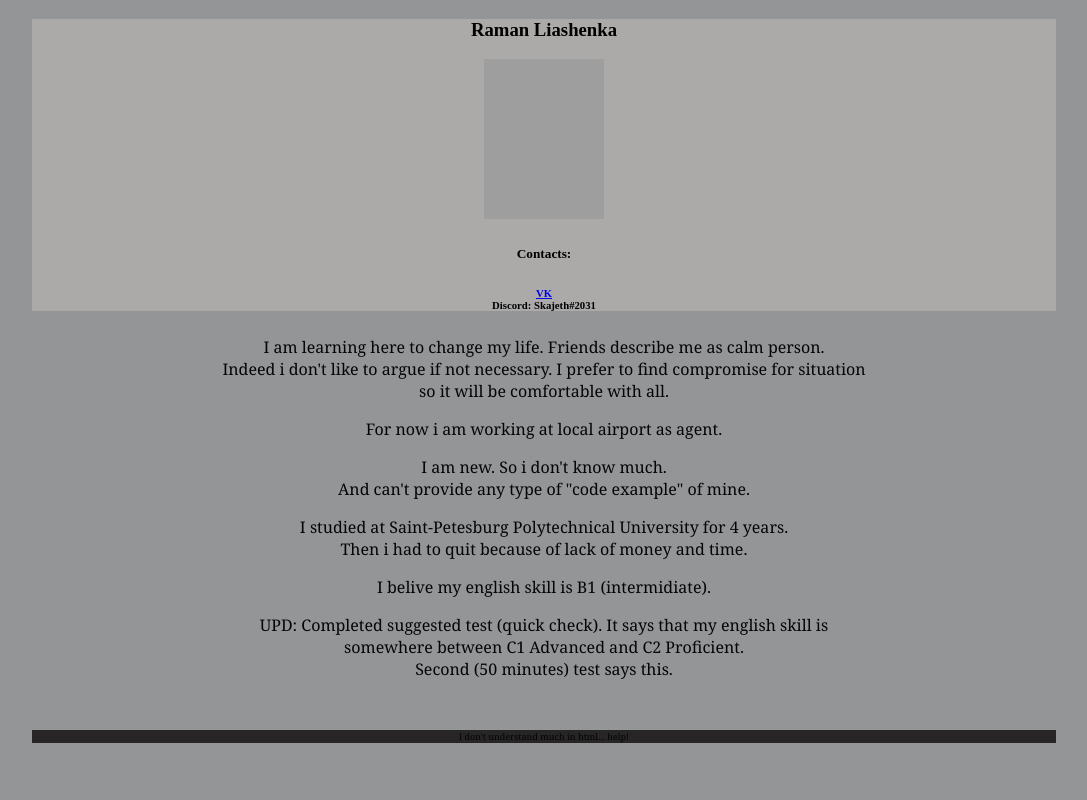
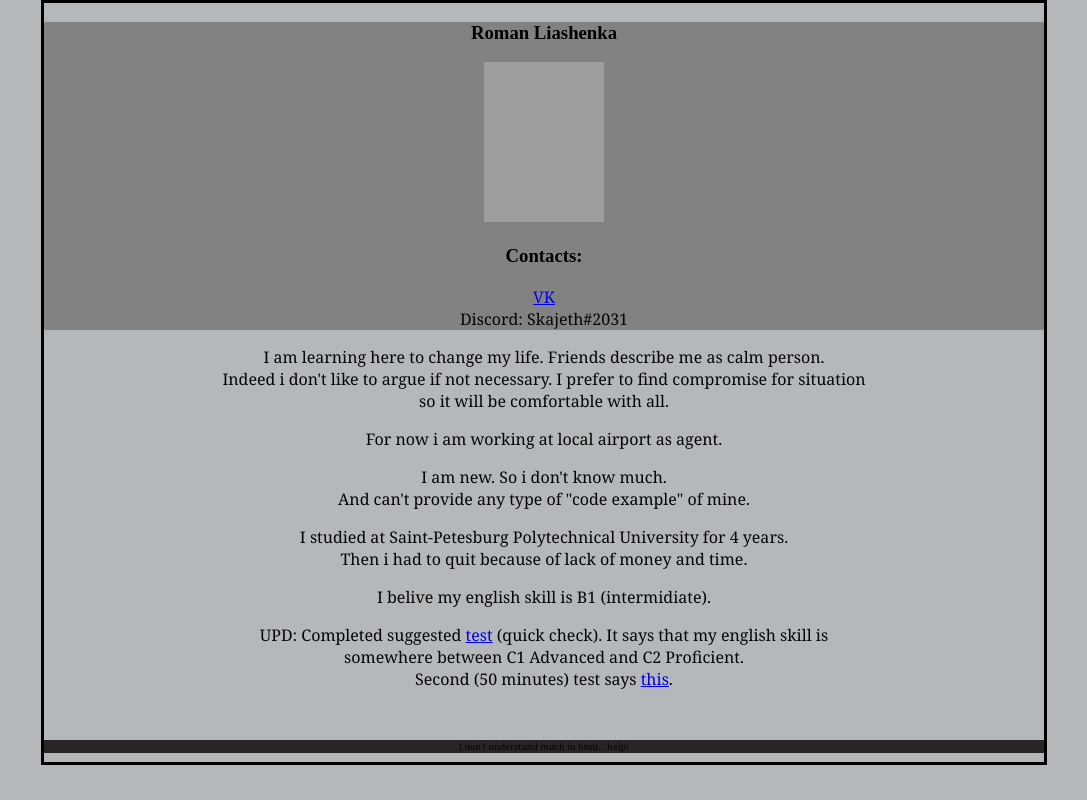
Before and after one commit to Skajeth/rsschool-cv, a plain HTML site: page index.html in a window 1280 px wide. Shown: the whole page, without its empty margins (96-1183 px from the left). Drawn offline with Linux system fonts and the light colour scheme; grey boxes are pictures that could not be loaded.

Commit message:
HTML, CSS & Git Basics
refactor: change structure

```diff
--- a/index.html
+++ b/index.html
@@ -1,44 +1,32 @@
 <!DOCTYPE html>
-<style>
-  header
-{
-    background-color:#aca9a9;
-}
-  body {
-    text-align: center;
-    margin-left: 10%;
-    margin-right: 10%;
-    width: 1024px;
-    background-color: #939597;
-  }
-  p {
-    font-family:Cambria, Cochin, Georgia, Times, 'Times New Roman', sans-serif;
-    color: rgb(5, 5, 5);
-  }
-  footer {
-    background-color: rgb(39, 37, 37);
-    margin-top: 50px;
-    font-size: xx-small;
-  }
-</style>
+
 <html lang="en">
-<meta http-equiv="x-ua-compatible" content="ie=edge" charset="utf-8">
-  <header align="center">
-    <h3>Raman Liashenka</h3>
-    <span class="avatar"><img src="https://sun2.beltelecom-by-minsk.userapi.com/c852228/v852228857/1a1d28/OugWd1RPGJY.jpg"
-    width=120px height=160px alt="Photo"></span>
-    <nav>
+  <head>
+    <title>Skajeth CV</title>
+    <meta charset="utf-8" />
+    <meta http-equiv="x-ua-compatible" content="ie=edge, width=device-width" />
+    <link rel="stylesheet" href="style.css" />
+  </head>
+
+  <body>
+    <main>
+      <header>
+        <h3>Roman Liashenka</h3>
+        <span class="avatar"
+          ><img
+            src="https://sun2.beltelecom-by-minsk.userapi.com/c852228/v852228857/1a1d28/OugWd1RPGJY.jpg"
+            width="120px"
+            height="160px"
+            alt="Photo"
+        /></span>
         <div>
-        <h5>Contacts:<h5>
-          <h6><a href=https://vk.com/skajeth>VK</a><br />
+          <h3>Contacts:</h3>
+          <p>
+            <a href="https://vk.com/skajeth">VK</a><br />
             Discord: Skajeth#2031
-          </h6>
+          </p>
         </div>
-  </nav>
       </header>
-
-  <main>
-    <body>
       <section>
         <p>
           I am learning here to change my life. Friends describe me as calm
@@ -58,15 +46,16 @@
         </p>
         <p>I belive my english skill is B1 (intermidiate).</p>
         <p>
-        UPD: Completed suggested test (quick check). It says that my english
-        skill is<br />
+          UPD: Completed suggested
+          <a href="https://www.efset.org/ru/free-english-test/">test</a> (quick
+          check). It says that my english skill is<br />
           somewhere between C1 Advanced and C2 Proficient.<br />
-        Second (50 minutes) test says this.
+          Second (50 minutes) test says
+          <a href="https://www.efset.org/cert/t9cX2a">this</a>.
         </p>
       </section>
-    </body>
     </main>
     <footer>
       <p>I don't understand much in html... help!</p>
     </footer>
-</html>
+  </body>
--- /dev/null
+++ b/style.css
@@ -0,0 +1,20 @@
+header {
+  background-color: #7a7a7adc;
+}
+body {
+  border-style: solid;
+  text-align: center;
+  margin: 0 auto;
+  padding: 0;
+  max-width: 1000px;
+  background-color: #b5b8bb;
+}
+p {
+  font-family: Cambria, Cochin, Georgia, Times, "Times New Roman", sans-serif;
+  color: rgb(5, 5, 5);
+}
+footer {
+  background-color: rgb(39, 37, 37);
+  margin-top: 50px;
+  font-size: xx-small;
+}
```
Lines whose indentation alone changed are shown as unchanged.
